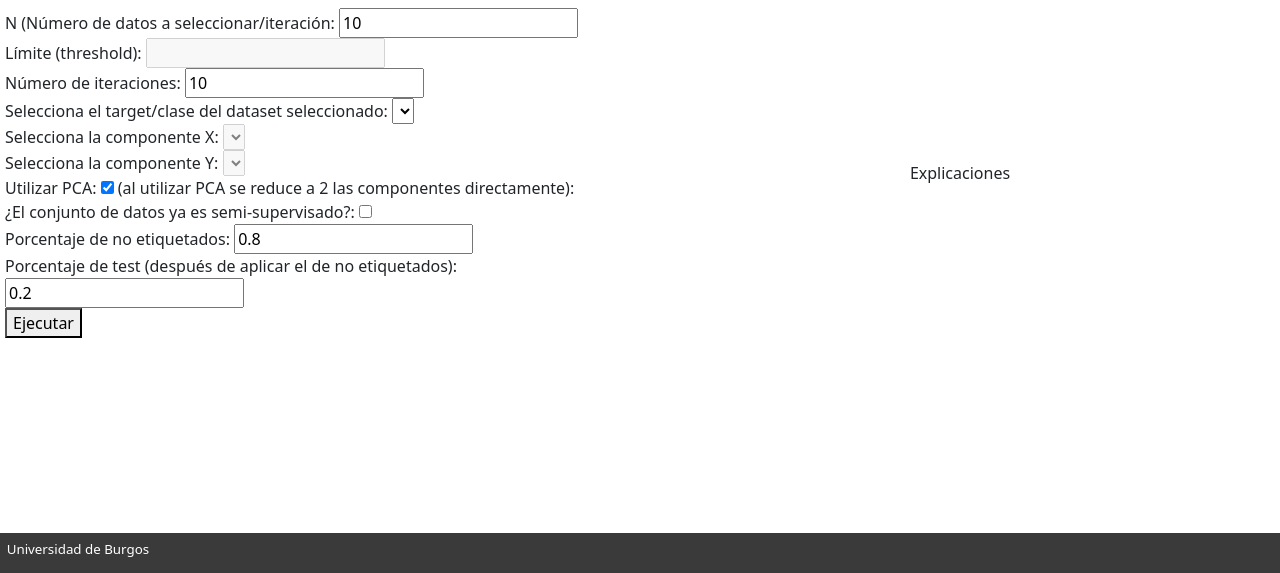
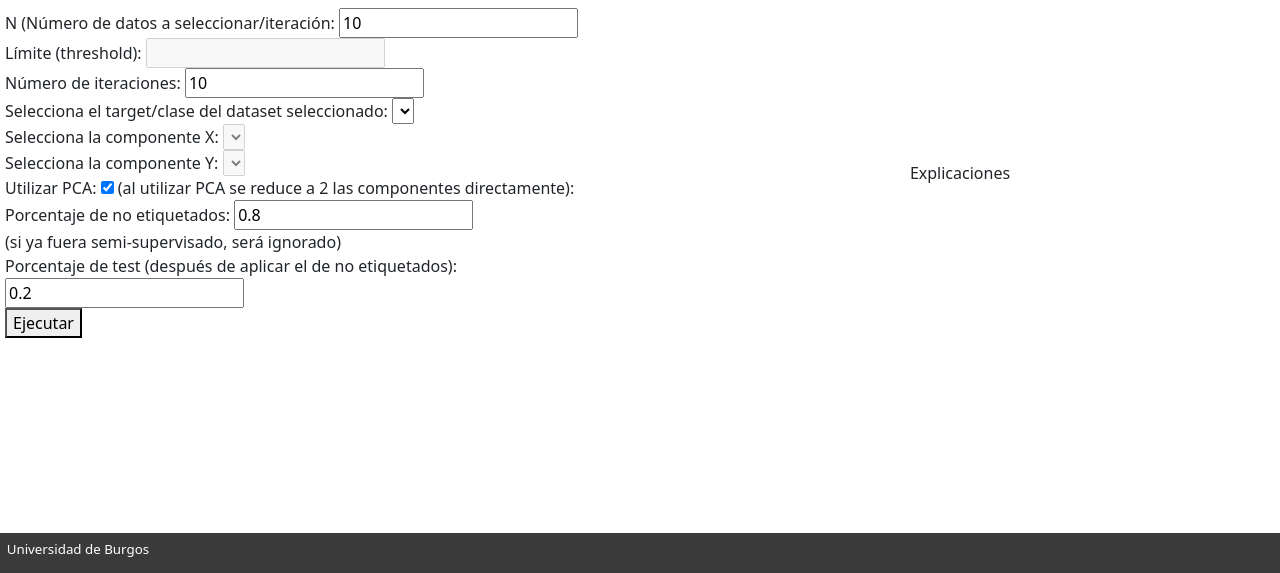
Before and after one commit to dmacha27/TFG-SemiSupervisado, a Flask app: template web/templates/selftrainingconfig.html in a window 1280 px wide. Shown: the part 227-800 px from the top of the page. Run offline with Flask 2, Linux system fonts and the light colour scheme; the template is opened without the code that fills it, so the values that code supplies are empty.

Commit message:
Web permite subida de archivos semi-supervisados
En la Web el usuario puede introducir un conjunto de datos semi-supervisado.
Se ha eliminado la opción de la configuración para seleccionar si ya tiene no etiquetados pues lo detecta automáticamente. Si introduce un porcentaje de no etiquetados simplemente se ignorará (a falta de revisión).

```diff
--- a/web/app.py
+++ b/web/app.py
@@ -1,7 +1,7 @@
 import os
 import json
 
-import pandas as pd
+import datetime
 from flask import Flask, flash, render_template, request, redirect, session
 from flask_session import Session
 from sklearn.datasets import load_breast_cancer, load_wine
@@ -49,9 +49,8 @@ def subida():
         file = request.files['archivo']
         if file.filename == '':
             return redirect(request.url)
-
         if file:
-            filename = secure_filename(file.filename)
+            filename = secure_filename(file.filename) + str(int(datetime.datetime.now().timestamp()))
             session['FICHERO'] = os.path.join(app.config['CARPETA_DATASETS'], filename)
             file.save(os.path.join(app.config['CARPETA_DATASETS'], filename))
 
@@ -152,7 +151,7 @@ def datosselftraining():
         y,
         x_test,
         y_test
-    ) = data_split(x, y, p_unlabelled=p_unlabelled, p_test=p_test)
+    ) = data_split(x, y, is_unlabelled, p_unlabelled=p_unlabelled, p_test=p_test)
 
     log, it = st.fit(x, y, x_test, y_test, dl.get_only_features())
 
@@ -209,7 +208,7 @@ def datoscotraining():
         y,
         x_test,
         y_test
-    ) = data_split(x, y, p_unlabelled=p_unlabelled, p_test=p_test)
+    ) = data_split(x, y, is_unlabelled, p_unlabelled=p_unlabelled, p_test=p_test)
 
     log, it = ct.fit(x, y, x_test, y_test, dl.get_only_features())
 
--- a/web/templates/cotrainingconfig.html
+++ b/web/templates/cotrainingconfig.html
@@ -47,12 +47,9 @@
             <label>(al utilizar PCA se reduce a 2 las componentes directamente):</label>
         </div>
         <div>
-            <label for="no_etiquetados">¿El conjunto de datos ya es semi-supervisado?:</label>
-            <input type="checkbox" id="no_etiquetados" oninput="noetiquetados(this.checked,'p_unlabelled')" name="no_etiquetados">
-        </div>
-        <div>
             <label for="p_unlabelled">Porcentaje de no etiquetados:</label>
             <input type="number" id="p_unlabelled" min=0 max=0.99 step="any" name="p_unlabelled" value=0.8>
+            <label >(si ya fuera semi-supervisado, será ignorado)</label>
         </div>
         <div>
             <label for="p_test">Porcentaje de test (después de aplicar el de no etiquetados):</label>
--- a/web/templates/selftrainingconfig.html
+++ b/web/templates/selftrainingconfig.html
@@ -45,13 +45,9 @@
             <label>(al utilizar PCA se reduce a 2 las componentes directamente):</label>
         </div>
         <div>
-            <label for="no_etiquetados">¿El conjunto de datos ya es semi-supervisado?:</label>
-            <input type="checkbox" id="no_etiquetados" oninput="noetiquetados(this.checked,'p_unlabelled')"
-                   name="no_etiquetados">
-        </div>
-        <div>
             <label for="p_unlabelled">Porcentaje de no etiquetados:</label>
             <input type="number" id="p_unlabelled" min=0 max=0.99 step="any" name="p_unlabelled" value=0.8>
+            <label >(si ya fuera semi-supervisado, será ignorado)</label>
         </div>
         <div>
             <label for="p_test">Porcentaje de test (después de aplicar el de no etiquetados):</label>
```
Also changed, not shown: web/static/grafico.js (+2 -5 lines).
